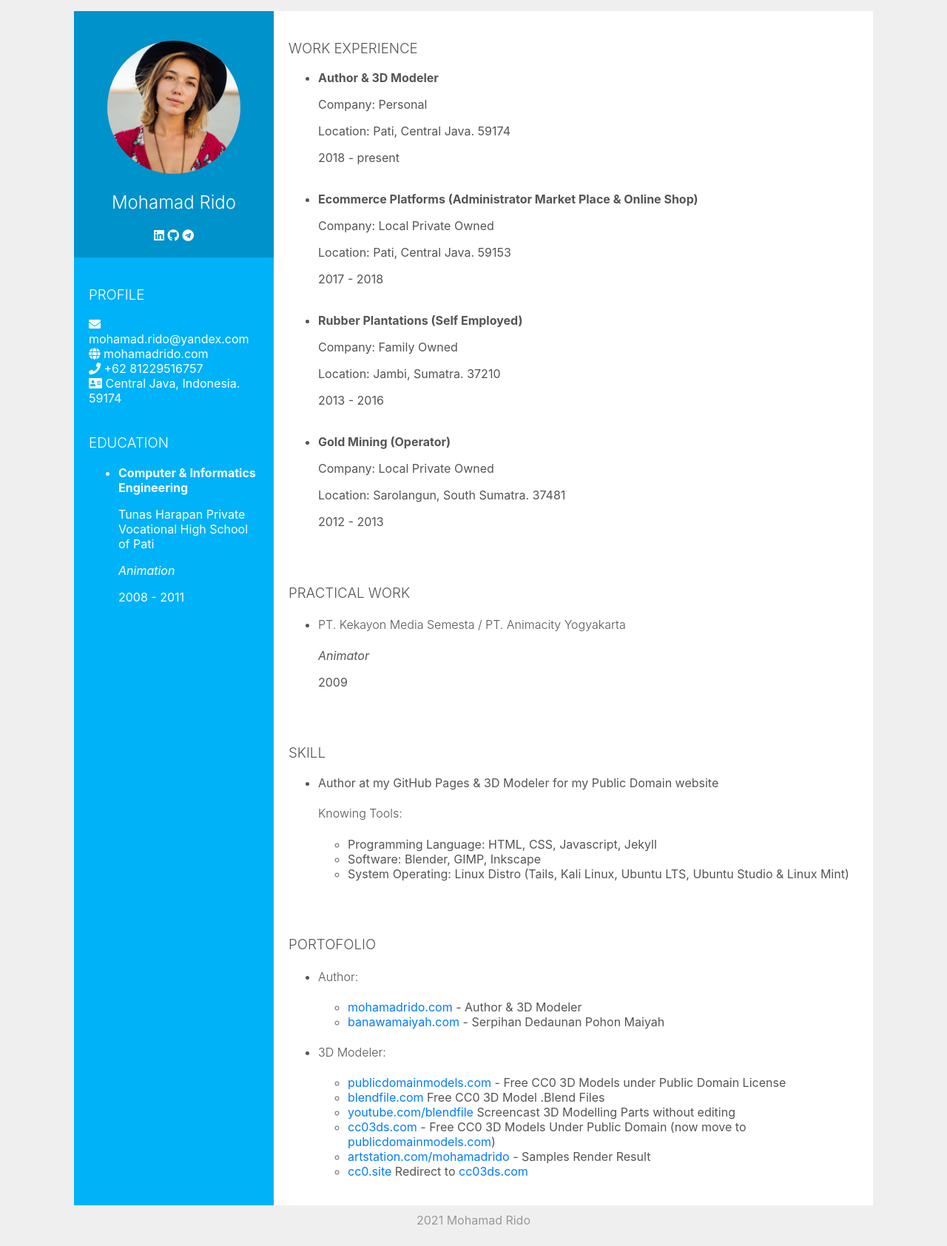
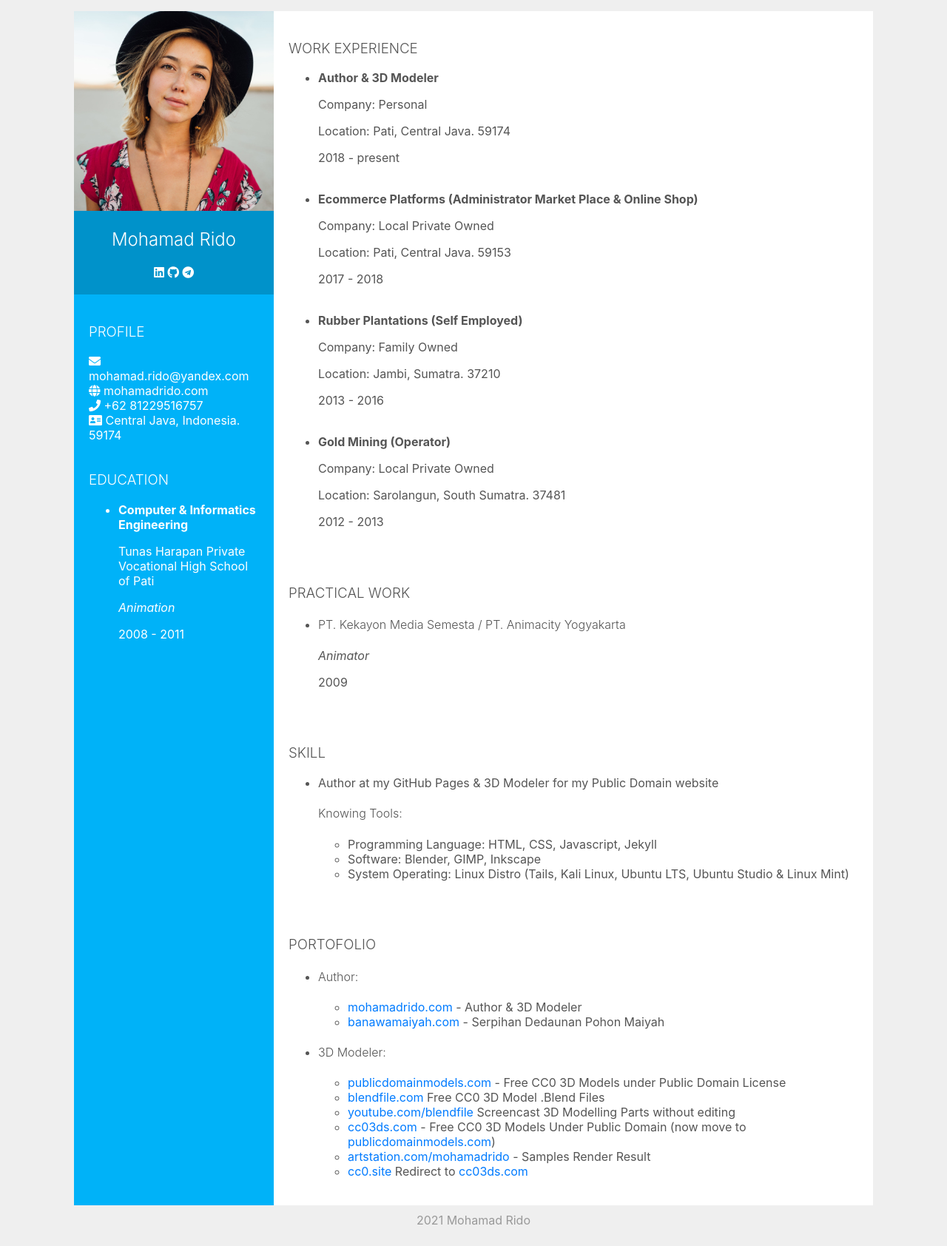
Before and after one commit to mohamadrido/about, a Jekyll site: the page built from index.html, in a window 1280 px wide. Shown: the whole page at 74% size. Built offline with Jekyll 4.4.1, drawn with Linux system fonts in a browser that asks for light colours; nearby versions of some CDN libraries.

Commit message:
Update index.html

```diff
--- a/index.html
+++ b/index.html
@@ -4,10 +4,8 @@ layout: default
 <div class="row">
 <div class="column">
   <div class="column1">
-<br/>
-<br/>
 <div style="text-align: center;">
-<img src="https://resume.mohamadrido.com/profile.jpg" style="width:100%; border-radius: 100%; max-width: 180px;">
+<img src="https://resume.mohamadrido.com/profile.jpg" style="width: 100%;">
 <h2 style="text-align: center;">Mohamad Rido</h2>
 <a href="https://linkedin.com/in/mohamadrido"><i class="fab fa-linkedin"></i></a>
 <a href="https://github.com/mohamadrido"><i class="fab fa-github"></i></a>
```
